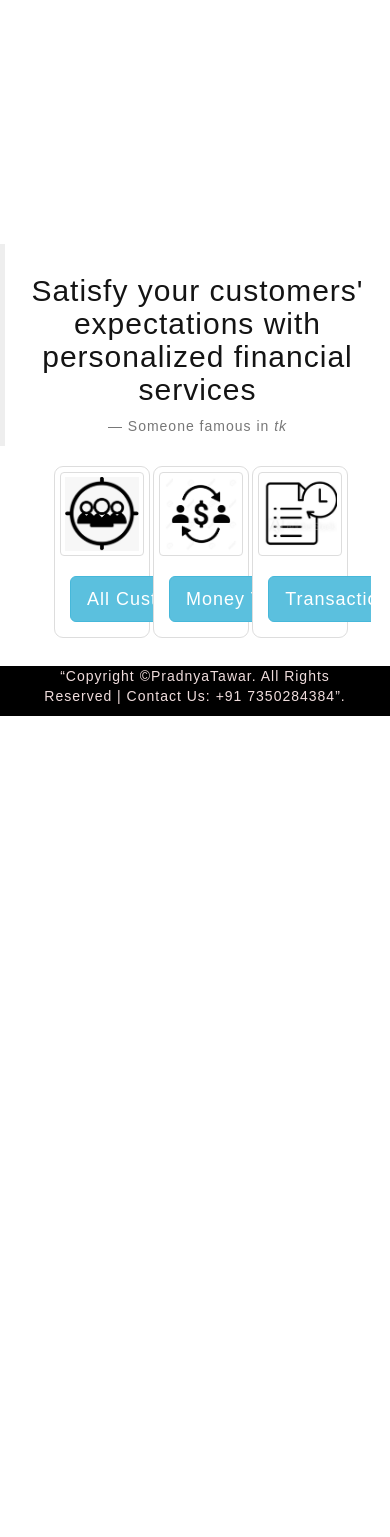
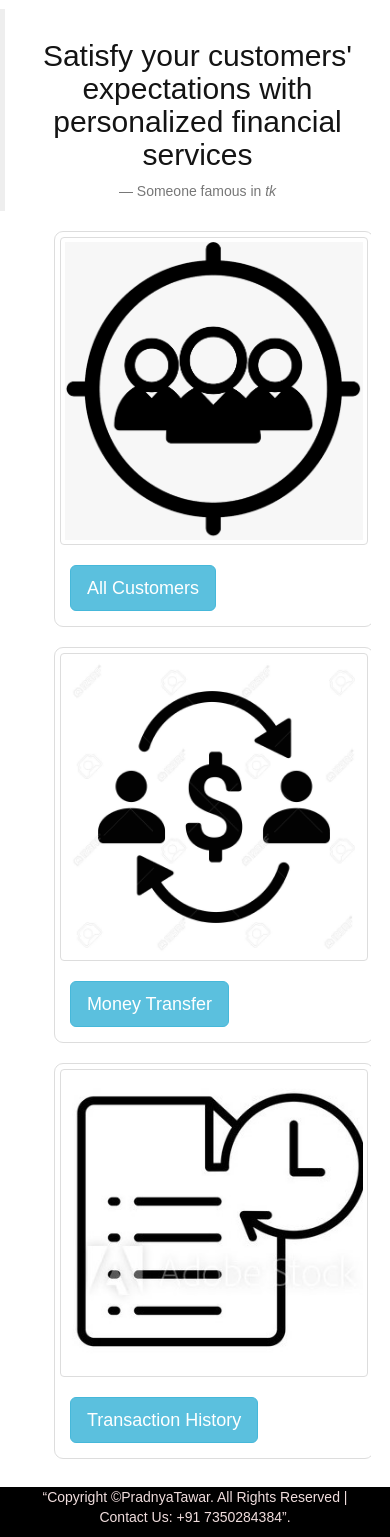
Before and after one commit to PradnyaTawar/PradnyaTawar.basicbank.github.io, a PHP site: page / in a window 390 px wide. Shown: the part 356-1893 px from the top of the page. Before the commit the page ends 1072 px from the top, so only its background shows below. Run offline with PHP 8.4, Linux system fonts and the light colour scheme; some libraries are stand-ins or nearby versions.

Commit message:
css changes for making responsive website

```diff
--- a/css/index.css
+++ b/css/index.css
@@ -66,19 +66,13 @@ button{
 }
 .banner-image{
 padding-bottom: 80px;
- margin-bottom: 30px;
+ margin-bottom: 10px;
  text-align: center;
  color: #fcf4f4;
  background: url(abc.gif) no-repeat center;
  background-size: cover;
 }
-.banner-images{
-	padding-bottom: 80px;
-	 text-align: center;
-	 color: #fcf4f4;
-	 background: url(abcd.gif) no-repeat center;
-	 background-size: cover;
-	}
+
 .inner-banner-image{
 padding-top: 50%;
  width:50%;
@@ -86,7 +80,7 @@ padding-top: 50%;
 }
 .banner-content{
 position: relative;
- padding-top: 6%;
+ padding-top: 10%;
  padding-bottom: 6%;
  overflow:hidden;
  margin-bottom: 12%;
@@ -95,7 +89,7 @@ position: relative;
 }
 .banner-contents{
 	position: relative;
-	 padding-top: 25%;
+	 padding-top: 40%;
 	 padding-bottom: 6%;
 	 overflow:hidden;
 	 margin-bottom: 12%;
@@ -196,18 +190,63 @@ color:#000;
 	background-color:#f8f8f8;
   }
 
-  @media only screen and (orientation: portrait){
-	*{
-		letter-spacing: 1px;
+  @media only screen and (max-width: 760px),
+(min-device-width: 768px) and (max-device-width: 1024px){
+	div.items{
+		width: 100%;
+		position: center;
+
 	}
-	.items{
-		display:flex;
-		flex-direction: column-reverse;
+	div.items:hover{
+		width: 100%;
 	}
-	h1{
-		font-size: 30px;
+	div.banner-image{
+		display: block;
 	}
-	.act{
-		padding-bottom: 100px;
+	div.container {
+			display: block;
+		}
+
+	div.caption{
+		width: 30%;
+		position: center;
+
 	}
+	div.containers{
+		display: block;
+		width: fit-content;
+	}
+	div.containerfor{
+		display: block;
+		width: fit-content;
+	}
+	div.containertoo{
+		position: center;
+		display: block;
+	}
+	div.thumbnail{
+		width: auto;
+
+	}
+	div.eleven h2{
+		padding-top: 20px;
+		padding-bottom: 5px;
+		padding-right: 100px;
+		padding-left: 100px;
+		display: block;
+		width: fit-content;
+	}
+	div.eleven h2::after{
+		display: none;
+	}
+	div.eleven h2::before{
+		display: none;
+	}
+
+
 }
+
+div.fullWidth{
+	width: 100%;
+	font-size: 2rem;
+}
--- a/index.php
+++ b/index.php
@@ -1,8 +1,7 @@
 <!DOCTYPE html>
 <html>
   <head>
-  <meta charset="utf-8">
-    <meta name="viewport" content="width=device-width, initial-scale=1, shrink-to-fit=no">
+  <meta name="viewport" content="width=device-width, initial-scale=1.0">
 
       <link rel="stylesheet"href="bootstrap/css/bootstrap.min.css"type="text/css">
       <script type="text/javascript" src="bootstrap/jquery-3.5.1.min.js"></script>
@@ -20,8 +19,9 @@
                         <span class="icon-bar"></span>
                     </button>
                     <a href="index.php" class="navbar-brand" href="#">Basic Banking System</a>
+
                 </div>
-                <div class="collapse navbar-collapse" id="collapsibleNavbar">
+                <div class="collapse navbar-collapse" id="myNavbar">
                     <ul class="nav navbar-nav navbar-right">
                         <li><a href="index.php"><span class="glyphicon glyphicon-home"></span> Home</a></li>
                         <li><a href="viewallcustomers.php"><span class="glyphicon glyphicon-user"></span> User</a></li>
@@ -32,7 +32,8 @@
       </div>
     </nav>
 
-     <div class="content">
+
+     <div class="container">
     <div class="banner-image">
         <div class="inneer-banner-image">
             <center>
@@ -72,7 +73,7 @@
             <a href="transactionhistory.php" >
                 <img src="history.png" alt="" class="thumbnail">
                 <div class="caption">
-                <button type="button" class="btn btn-info btn-rounded btn-lg">Transaction History<i class="fas fa-heart ml-2" aria-hidden="true"></i></button>
+                <button type="button" class="btn btn-info btn-rounded btn-lg">Transaction History</button>
                 </div>
             </a>
         </div>
@@ -85,5 +86,7 @@
             </center>
         </div>
     </footer>
+    <script src="https://code.jquery.com/jquery-3.5.1.slim.min.js" integrity="sha384-DfXdz2htPH0lsSSs5nCTpuj/zy4C+OGpamoFVy38MVBnE+IbbVYUew+OrCXaRkfj" crossorigin="anonymous"></script>
+<script src="https://cdn.jsdelivr.net/npm/bootstrap@4.5.3/dist/js/bootstrap.bundle.min.js" integrity="sha384-ho+j7jyWK8fNQe+A12Hb8AhRq26LrZ/JpcUGGOn+Y7RsweNrtN/tE3MoK7ZeZDyx" crossorigin="anonymous"></script>
     </body>
 </html>
--- a/selecteduserdetail.php
+++ b/selecteduserdetail.php
@@ -81,6 +81,8 @@ if(isset($_POST['submit']))
 <!DOCTYPE html>
 <html>
   <head>
+  <meta name="viewport" content="width=device-width, initial-scale=1.0">
+
       <link rel="stylesheet"href="bootstrap/css/bootstrap.min.css"type="text/css">
       <script type="text/javascript" src="bootstrap/jquery-3.5.1.min.js"></script>
       <script type="text/javascript" src="bootstrap/js/bootstrap.min.js"></script>
--- a/transfermoney.php
+++ b/transfermoney.php
@@ -1,6 +1,8 @@
 <!DOCTYPE html>
 <html>
   <head>
+  <meta name="viewport" content="width=device-width, initial-scale=1.0">
+
       <link rel="stylesheet"href="bootstrap/css/bootstrap.min.css"type="text/css">
       <script type="text/javascript" src="bootstrap/jquery-3.5.1.min.js"></script>
       <script type="text/javascript" src="bootstrap/js/bootstrap.min.js"></script>
--- a/viewallcustomers.php
+++ b/viewallcustomers.php
@@ -1,6 +1,8 @@
 <!DOCTYPE html>
 <html>
   <head>
+
+  <meta name="viewport" content="width=device-width, initial-scale=1.0">
       <link rel="stylesheet"href="bootstrap/css/bootstrap.min.css"type="text/css">
       <script type="text/javascript" src="bootstrap/jquery-3.5.1.min.js"></script>
       <script type="text/javascript" src="bootstrap/js/bootstrap.min.js"></script>
@@ -37,7 +39,7 @@ $result = mysqli_query($conn,$sql);
 ?>
 <div class="containers">
 <div class="eleven">
-  <h2>View Customers Details</h2>
+  <h2>View Customers </h2>
 </div>
 <div class="row">
 <div class="col">
--- a/viewone.php
+++ b/viewone.php
@@ -81,6 +81,8 @@ if(isset($_POST['submit']))
 <!DOCTYPE html>
 <html>
   <head>
+  <meta name="viewport" content="width=device-width, initial-scale=1.0">
+
       <link rel="stylesheet"href="bootstrap/css/bootstrap.min.css"type="text/css">
       <script type="text/javascript" src="bootstrap/jquery-3.5.1.min.js"></script>
       <script type="text/javascript" src="bootstrap/js/bootstrap.min.js"></script>
@@ -115,6 +117,7 @@ if(isset($_POST['submit']))
 	<div class="containerfor">
     <div class="eleven">
   <h2>Your Account</h2>
+
 </div>
             <?php
                 include 'config.php';
```
